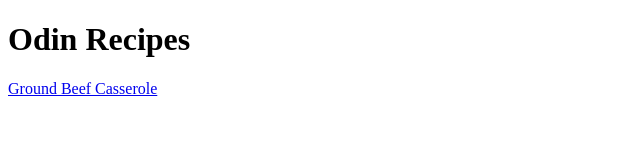
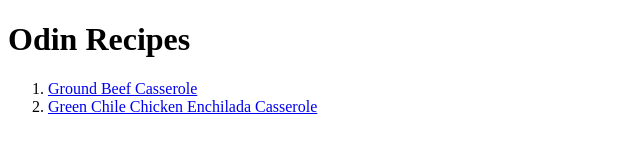
Before and after one commit to DanielMorettin/odin-recipes, a plain HTML site: page index.html in a window 1280 px wide. Shown: the whole page, without its empty margins (0-640 px from the left). Drawn offline with Linux system fonts and the light colour scheme.

Commit message:
Link index to green chile chicken enchilada recipe page

```diff
--- a/index.html
+++ b/index.html
@@ -5,6 +5,9 @@
 </head>
 <body>
     <h1>Odin Recipes</h1>
-    <a href="recipes/groundbeefcasserole.html">Ground Beef Casserole</a>
+    <ol>
+        <li><a href="recipes/groundbeefcasserole.html">Ground Beef Casserole</a></li>
+        <li><a href="recipes/greenchilechickenenchiladacasserole.html">Green Chile Chicken Enchilada Casserole</a></li>
+    </ol>
 </body>
 </html>
```
